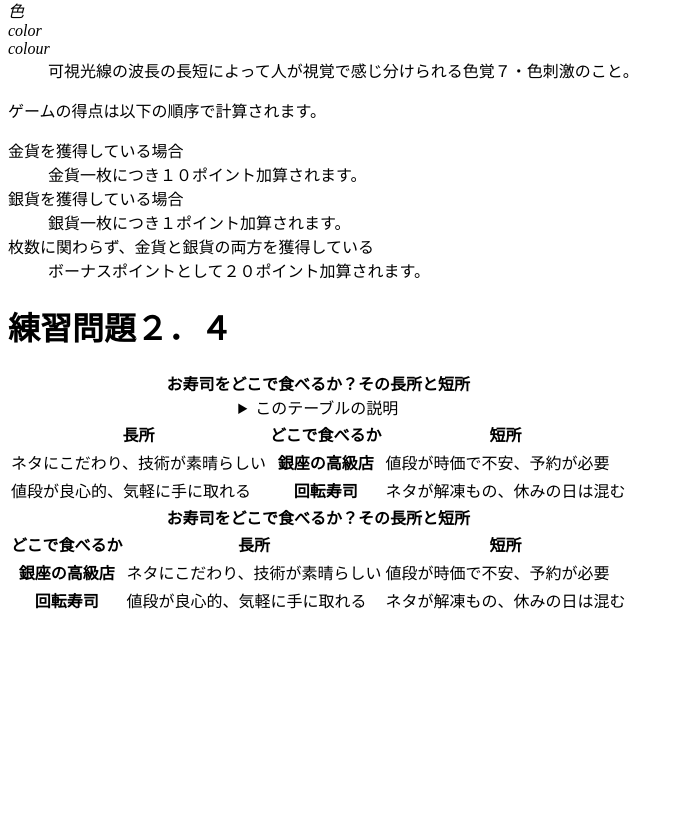
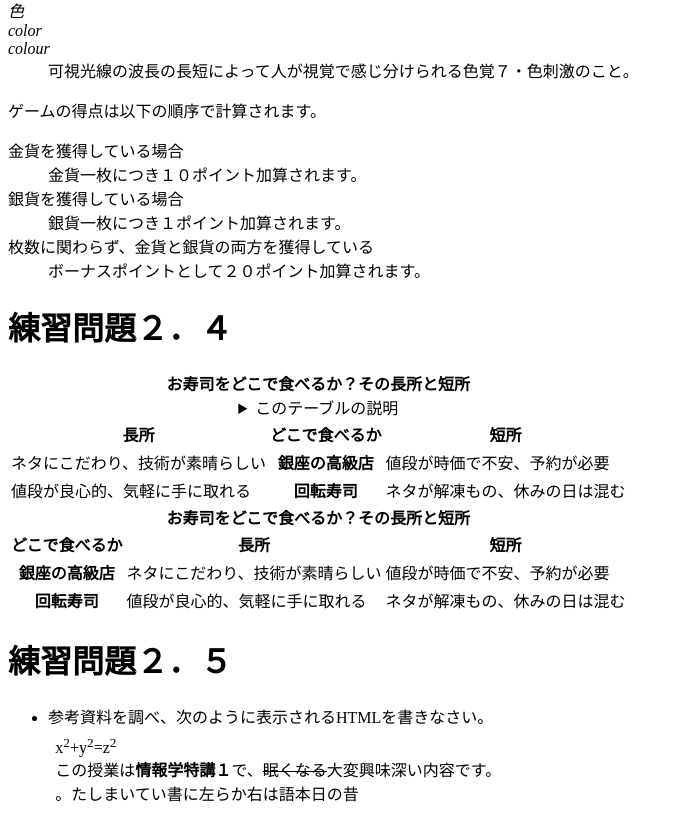
Before and after one commit to zm22447/zm224472003, a plain HTML site: page index.html in a window 1280 px wide. Shown: the part 510-1331 px from the top of the page, without its empty margins (0-684 px from the left). Before the commit the page ends 1133 px from the top, so only its background shows below. Drawn offline with Linux system fonts and the light colour scheme.

Commit message:
Update index.html

```diff
--- a/index.html
+++ b/index.html
@@ -76,6 +76,16 @@
                             </td><td>ネタが解凍もの、休みの日は混む</td></tr>
                     </tbody>
                 </table>
+                <h1>練習問題２．５</h1>
+                <ul>
+                    <li>参考資料を調べ、次のように表示されるHTMLを書きなさい。
+                        <p
+                           style="margin:1ex">x<sup>2</sup>+y<sup>2</sup>=z<sup>2</sup>
+                            <br/>
+                            この授業は<b>情報学特講１</b>で、<s>眠くなる</s>大変興味深い内容です。<br/>
+                            <bdo dir="rtl">昔の日本語は右から左に書いていました。</bdo></p>
+                    </li>
+                </ul>
 
 
                </body>
```
